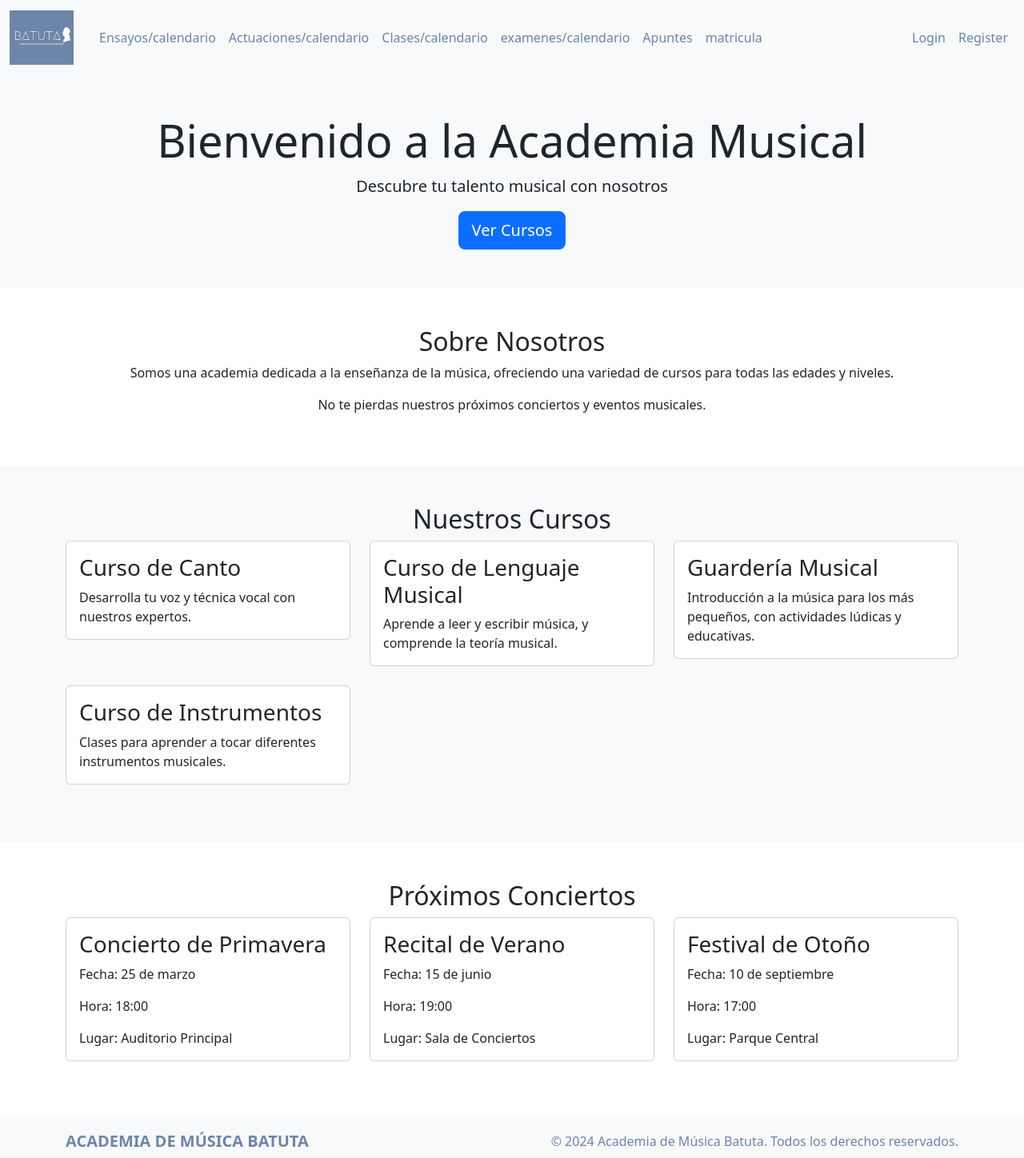
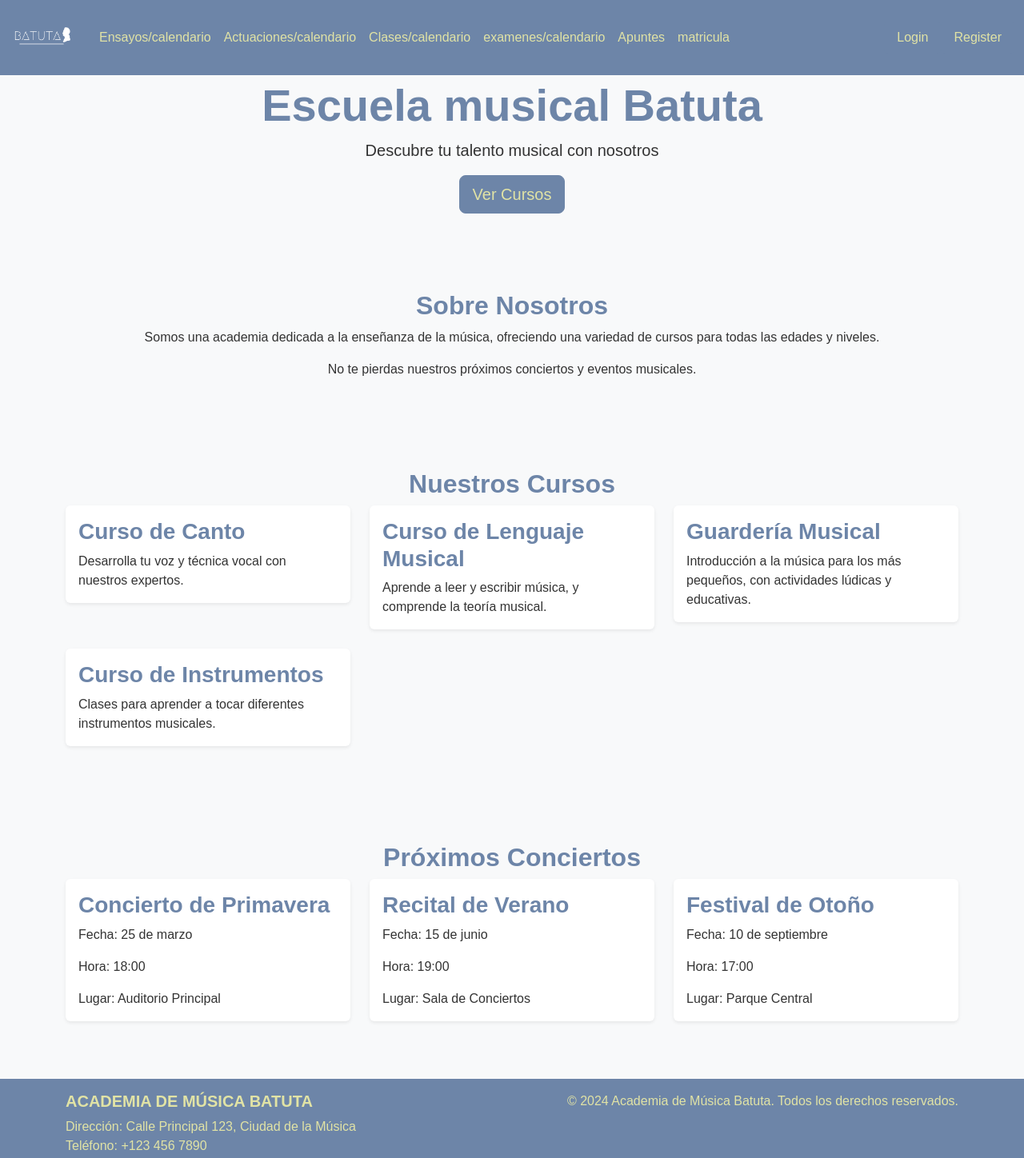
Before and after one commit to 4n483l/batuta-frontend, an Angular app: page / in a window 1280 px wide. Shown: the top 1448 px of the page at 80% size. Built offline with nearby package versions, Linux system fonts and the light colour scheme.

Commit message:
paleta colores

```diff
--- a/angular.json
+++ b/angular.json
@@ -30,8 +30,9 @@
               "src/assets"
             ],
             "styles": [
-              "src/styles.scss",
-              "node_modules/bootstrap/dist/css/bootstrap.min.css"
+              "node_modules/bootstrap/dist/scss/bootstrap.min.scss",
+              "src/styles.scss"
+
             ],
             "scripts": [
               "node_modules/jquery/dist/jquery.min.js",
--- a/src/app/components/dashboard/dashboard.component.html
+++ b/src/app/components/dashboard/dashboard.component.html
@@ -1,6 +1,6 @@
 <section id="hero" class="bg-light py-5">
   <div class="container text-center">
-    <h1 class="display-4">Bienvenido a la Academia Musical</h1>
+    <h1 class="display-4">Escuela musical Batuta</h1>
     <p class="lead">Descubre tu talento musical con nosotros</p>
     <a href="#courses" class="btn btn-primary btn-lg">Ver Cursos</a>
   </div>
@@ -15,12 +15,21 @@
   </div>
 </section>
 
+<!-- <section id="about" class="py-5" style="background-color: #F3EFAF;">
+  <div class="container">
+    <h2 class="text-center">Sobre Nosotros</h2>
+    <p class="text-center">Somos una academia dedicada a la enseñanza de la música, ofreciendo una variedad de cursos
+      para todas las edades y niveles.</p>
+    <p class="text-center">No te pierdas nuestros próximos conciertos y eventos musicales.</p>
+  </div>
+</section> -->
+
 <section id="courses" class="py-5 bg-light">
   <div class="container">
     <h2 class="text-center">Nuestros Cursos</h2>
     <div class="row">
       <div class="col-md-4 mb-4">
-        <div class="card">
+        <div class="card border-0 shadow-sm">
           <div class="card-body">
             <h3 class="card-title">Curso de Canto</h3>
             <p class="card-text">Desarrolla tu voz y técnica vocal con nuestros expertos.</p>
@@ -28,7 +37,7 @@
         </div>
       </div>
       <div class="col-md-4 mb-4">
-        <div class="card">
+        <div class="card border-0 shadow-sm">
           <div class="card-body">
             <h3 class="card-title">Curso de Lenguaje Musical</h3>
             <p class="card-text">Aprende a leer y escribir música, y comprende la teoría musical.</p>
@@ -36,7 +45,7 @@
         </div>
       </div>
       <div class="col-md-4 mb-4">
-        <div class="card">
+        <div class="card border-0 shadow-sm">
           <div class="card-body">
             <h3 class="card-title">Guardería Musical</h3>
             <p class="card-text">Introducción a la música para los más pequeños, con actividades lúdicas y educativas.
@@ -45,7 +54,7 @@
         </div>
       </div>
       <div class="col-md-4 mb-4">
-        <div class="card">
+        <div class="card border-0 shadow-sm">
           <div class="card-body">
             <h3 class="card-title">Curso de Instrumentos</h3>
             <p class="card-text">Clases para aprender a tocar diferentes instrumentos musicales.</p>
@@ -61,7 +70,7 @@
     <h2 class="text-center">Próximos Conciertos</h2>
     <div class="row">
       <div class="col-md-4 mb-4">
-        <div class="card">
+        <div class="card border-0 shadow-sm">
           <div class="card-body">
             <h3 class="card-title">Concierto de Primavera</h3>
             <p class="card-text">Fecha: 25 de marzo</p>
@@ -71,7 +80,7 @@
         </div>
       </div>
       <div class="col-md-4 mb-4">
-        <div class="card">
+        <div class="card border-0 shadow-sm">
           <div class="card-body">
             <h3 class="card-title">Recital de Verano</h3>
             <p class="card-text">Fecha: 15 de junio</p>
@@ -81,7 +90,7 @@
         </div>
       </div>
       <div class="col-md-4 mb-4">
-        <div class="card">
+        <div class="card border-0 shadow-sm">
           <div class="card-body">
             <h3 class="card-title">Festival de Otoño</h3>
             <p class="card-text">Fecha: 10 de septiembre</p>
--- a/src/app/shared/footer/footer.component.scss
+++ b/src/app/shared/footer/footer.component.scss
@@ -1,22 +1,20 @@
-/* Estilo para el footer */
+$color-primary: #6d85a8 !important;
+$color-secondary: #f8f9fa !important;
+$color-contrast: #e1e3a5 !important;
+$color-darkPrimary: #4b6584;
+$color-text: #333333;
+
 footer {
-    background-color: #f8f9fa; /* Color de fondo */
-    color: #6d85a8; /* Color de texto por defecto */
+  background-color: $color-primary;
+  color: $color-secondary;
 }
 
-/* Estilo para los encabezados y párrafos dentro del footer */
 footer h5,
 footer p {
-    font-weight: normal; /* Peso de fuente normal por defecto */
+  color: #e1e3a5 !important;
 }
 
-/* Para mantener el color y estilo al pasar el mouse, solo aplicar el estilo normal */
-footer h5,
-footer p {
-    color: #6d85a8; /* Color de texto */
+footer h5 {
+  color: $color-contrast;
+  font-weight: bold;
 }
-
-/* Si deseas el texto en negrita por defecto, simplemente establece el siguiente estilo */
-footer h5 {
-    font-weight: bold; /* Hacer que el encabezado sea en negrita */
-}
--- a/src/app/shared/navbar/navbar.component.html
+++ b/src/app/shared/navbar/navbar.component.html
@@ -1,4 +1,4 @@
-<nav class="navbar navbar-expand-lg navbar-light bg-light">
+<nav class="navbar navbar-expand-lg navbar-light bg-light fixed-top">
   <div class="container-fluid">
     <!-- Logotipo -->
     <a class="navbar-brand" href="#">
@@ -35,10 +35,10 @@
         <!-- Mostrar solo si el usuario NO está logueado -->
         <ng-container *ngIf="!isLoggedIn">
           <li class="nav-item">
-            <a class="nav-link" href="/login">Login</a>
+            <a class="nav-link yellow-bg" href="/login">Login</a>
           </li>
           <li class="nav-item">
-            <a class="nav-link" href="/register">Register</a>
+            <a class="nav-link yellow-bg" href="/register">Register</a>
           </li>
         </ng-container>
 
--- a/src/app/shared/navbar/navbar.component.scss
+++ b/src/app/shared/navbar/navbar.component.scss
@@ -1,21 +1,35 @@
-/* Estilo para la barra de navegación */
+$color-primary: #6d85a8 !important;
+$color-secondary: #f8f9fa !important;
+$color-contrast: #e1e3a5 !important;
+$color-darkPrimary: #4b6584;
+$color-text: #333333;
+
+/* NAVBAR */
 .navbar {
-    background-color: white; /* Color de fondo */
+  //background-color: white;
+  background-color: $color-primary;
 }
 
-/* Estilo para los enlaces */
+/* Estilo enlaces */
 .navbar-nav .nav-link {
-    color: #6d85a8; /* Color de texto de los enlaces */
+  color: $color-contrast;
 }
 
-/* Cambiar el color de los enlaces en hover */
+/* hover */
 .navbar-nav .nav-link:hover {
-    color: #6d85a8; /* Color de texto al pasar el mouse */
-    font-weight: bold; /* Cambiar a negrita al pasar el mouse */
+  color: $color-contrast;
+  font-weight: bold;
+}
+
+.nav-link.yellow-bg {
+  background-color: $color-primary;
+  color: $color-contrast;
+  padding: 0.5rem 1rem;
+  border-radius: 5px;
 }
 
 /* Estilo para el logotipo */
 .navbar-brand img {
-    width: 80px; /* Ajusta el tamaño del logotipo */
-    height: auto; /* Mantiene la relación de aspecto */
+  width: 80px;
+  height: auto;
 }
--- a/src/styles.scss
+++ b/src/styles.scss
@@ -1 +1,73 @@
 /* You can add global styles to this file, and also import other style files */
+$color-primary: #6d85a8 !important;
+$color-secondary: #f8f9fa !important;
+$color-contrast: #e1e3a5 !important;
+$color-darkPrimary: #4b6584;
+$color-text: #333333;
+
+main {
+  margin-top: 50px;
+}
+
+body {
+  font-family: "Arial", sans-serif;
+  color: $color-text;
+  background-color: $color-secondary;
+}
+
+/* Títulos */
+h1,
+h2,
+h3,
+h4,
+h5,
+h6 {
+  color: $color-primary;
+  font-weight: bold !important;
+}
+
+/* Párrafos */
+p {
+  font-size: 1rem;
+  line-height: 1.5;
+  color: $color-text;
+}
+
+/* Enlaces */
+a {
+  color: $color-primary;
+  text-decoration: none; /* Sin subrayado */
+}
+
+a:hover {
+  color: $color-darkPrimary;
+  font-weight: bold;
+}
+
+/* Botones */
+.btn-primary {
+  background-color: $color-primary;
+  border-color: $color-primary;
+  color: $color-contrast;
+}
+
+.btn-primary:hover {
+  font-weight: bold;
+  color: $color-contrast;
+}
+
+/* Color de acento */
+.acento {
+  color: #e76f51; /* Color para acentos */
+}
+
+/* Tarjetas */
+.card {
+  border: 1px solid #b8e6c9; /* Verde suave */
+}
+
+/* Secciones */
+/* #about {
+    background-color: #F3EFAF;
+    color: #6d85a8;
+} */
```
